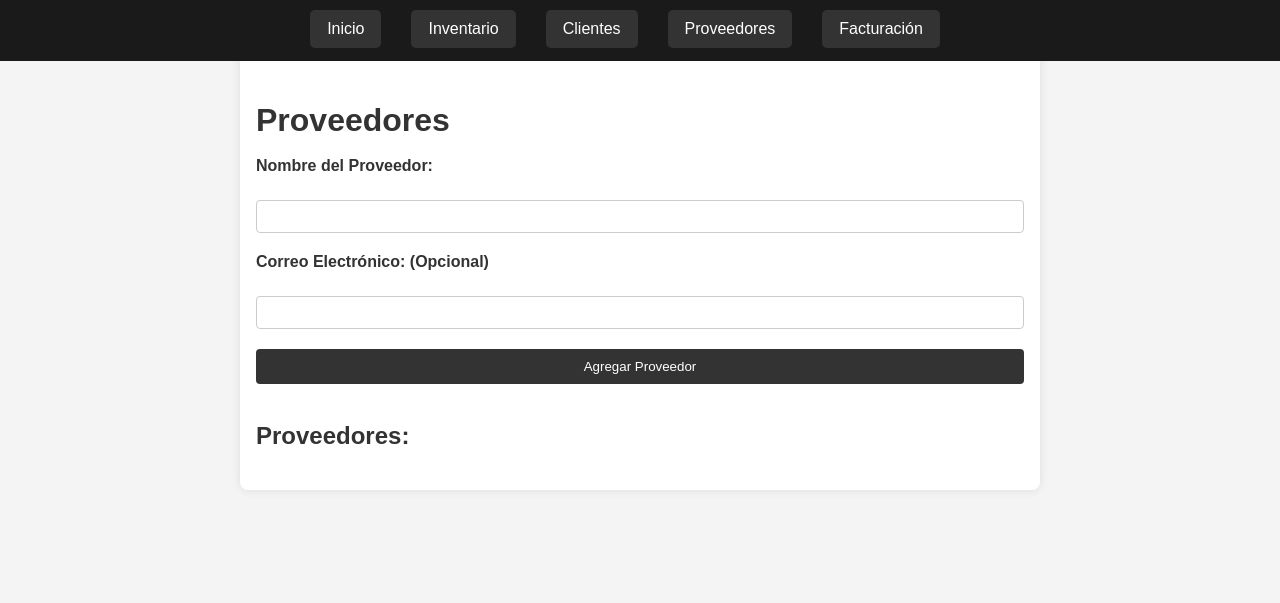
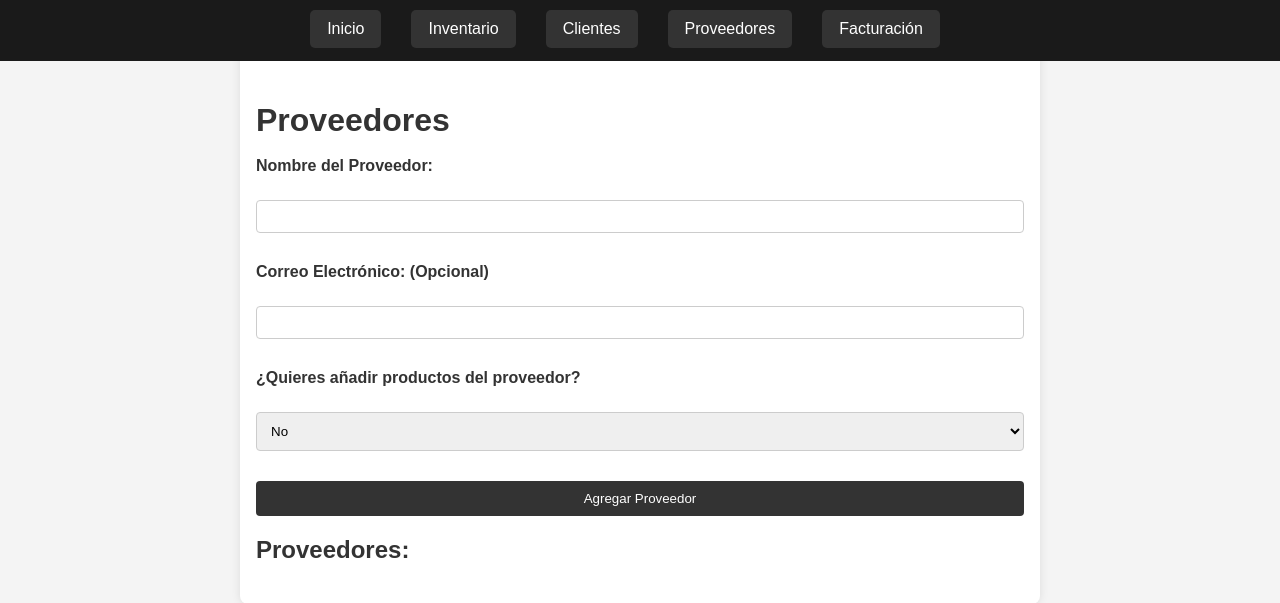
Before and after one commit to JorgeaAlb/ferreteria, a Flask app: page /proveedores in a window 1280 px wide. Shown: the top 603 px of the page. Run offline with Flask 3, Linux system fonts and the light colour scheme.

Commit message:
Cambio de formulario

```diff
--- a/app/frontend/templates/inventario.html
+++ b/app/frontend/templates/inventario.html
@@ -11,7 +11,7 @@
     <input type="text" name="nombre" required>
     <label>Categoría:</label>
     <select name="categoria" required>
-        <option value="Herramienta">Herramienta</option>
+        <option value="Material">Material</option>
         <option value="Construcción">Construcción</option>
         <option value="Fontaneria">Fontaneria</option>
         <option value="Electricidad">Electricidad</option>
--- a/app/frontend/templates/proveedores.html
+++ b/app/frontend/templates/proveedores.html
@@ -6,14 +6,53 @@
 <h1>Proveedores</h1>
 <br>
 
-<form method="POST" action="{{ url_for('proveedores') }}">
+<form id="form-proveedor" method="POST" action="{{ url_for('proveedores') }}">
     <label>Nombre del Proveedor:</label>
-    <input type="text" name="nombre" required>
+    <input type="text" name="nombre" required style="display: block; margin-bottom: 10px;">
+
     <label>Correo Electrónico: (Opcional)</label>
-    <input type="email" name="correo">
-    <button type="submit">Agregar Proveedor</button>
+    <input type="email" name="correo" style="display: block; margin-bottom: 10px;">
+
+    <label>¿Quieres añadir productos del proveedor?</label>
+    <select id="agregar-productos" name="agregar_productos" required style="display: block; margin-bottom: 10px;">
+        <option value="no">No</option>
+        <option value="si">Sí</option>
+    </select>
+
+    <div id="form-productos" style="display: none;">
+        <h2>Agregar Productos</h2>
+        <label>Nombre del Producto:</label>
+        <input type="text" name="producto_nombre" style="display: block; margin-bottom: 10px;">
+
+        <label>Categoría:</label>
+        <select name="categoria" style="display: block; margin-bottom: 10px;">
+            <option value="Material">Material</option>
+            <option value="Construcción">Construcción</option>
+            <option value="Fontaneria">Fontaneria</option>
+            <option value="Electricidad">Electricidad</option>
+            <option value="Jardineria">Jardineria</option>
+        </select>
+
+        <label>Precio:</label>
+        <input type="number" name="precio" step="0.01" style="display: block; margin-bottom: 10px;">
+
+        <label>Cantidad:</label>
+        <input type="number" name="cantidad" style="display: block; margin-bottom: 10px;">
+
+        <label>Unidad de Medida:</label>
+        <select name="unidad" style="display: block; margin-bottom: 10px;">
+            <option value="unidad">Unidad</option>
+            <option value="kg">Kg</option>
+            <option value="Litros">Litros</option>
+            <option value="Cm">cm</option>
+            <option value="In">in</option>
+            <option value="m³">m³</option>
+        </select>
+    </div>
+
+    <button type="submit" id="submit-btn">Agregar Proveedor</button>
 </form>
-<br>
+
 <h2>Proveedores:</h2>
 
 <ul>
@@ -26,4 +65,20 @@
         </li>
     {% endfor %}
 </ul>
+
+<script>
+    // Mostrar u ocultar el formulario de productos según la selección
+    document.getElementById('agregar-productos').addEventListener('change', function() {
+        var formProductos = document.getElementById('form-productos');
+        var submitBtn = document.getElementById('submit-btn');
+
+        if (this.value === 'si') {
+            formProductos.style.display = 'block';  // Mostrar formulario de productos
+            submitBtn.innerHTML = 'Agregar Proveedor y Producto';  // Cambiar texto del botón
+        } else {
+            formProductos.style.display = 'none';  // Ocultar formulario de productos
+            submitBtn.innerHTML = 'Agregar Proveedor';  // Restablecer texto del botón
+        }
+    });
+</script>
 {% endblock %}
--- a/app/main.py
+++ b/app/main.py
@@ -98,6 +98,7 @@ def borrar_cliente(cliente_id):
 def proveedores():
     data = cargar_datos()
     if request.method == 'POST':
+        # Guardar proveedor
         nuevo_proveedor = {
             "id": len(data['proveedores']) + 1,
             "nombre": request.form['nombre'],
@@ -105,14 +106,34 @@ def proveedores():
         }
         data['proveedores'].append(nuevo_proveedor)
         guardar_datos(data)
+
+        # Si el formulario incluye datos de productos, se procesan
+        if request.form.get('agregar_productos') == 'si':  # Solo si 'agregar_productos' es 'si'
+            if 'producto_nombre' in request.form:
+                nuevo_producto = {
+                    "id": len(data['inventario']) + 1,
+                    "nombre": request.form['producto_nombre'],
+                    "categoria": request.form['categoria'],
+                    "precio": float(request.form['precio']),
+                    "cantidad": int(request.form['cantidad']),
+                    "unidad": request.form['unidad'],
+                    "proveedor_id": nuevo_proveedor["id"]  # Asociamos el producto con el proveedor
+                }
+                data['inventario'].append(nuevo_producto)
+                guardar_datos(data)
+
+        return redirect(url_for('proveedores'))
+
     return render_template('proveedores.html', proveedores=data['proveedores'])
 
 @app.route('/proveedores/borrar/<int:proveedor_id>', methods=['POST'])
 def borrar_proveedor(proveedor_id):
     data = cargar_datos()
+    # Eliminar el proveedor con el id dado
     data['proveedores'] = [prov for prov in data['proveedores'] if prov['id'] != proveedor_id]
     guardar_datos(data)
     return redirect(url_for('proveedores'))
+
 
 # ---------------------------- FACTURACIÓN ---------------------------- #
 @app.route("/facturacion", methods=["GET", "POST"])
```
